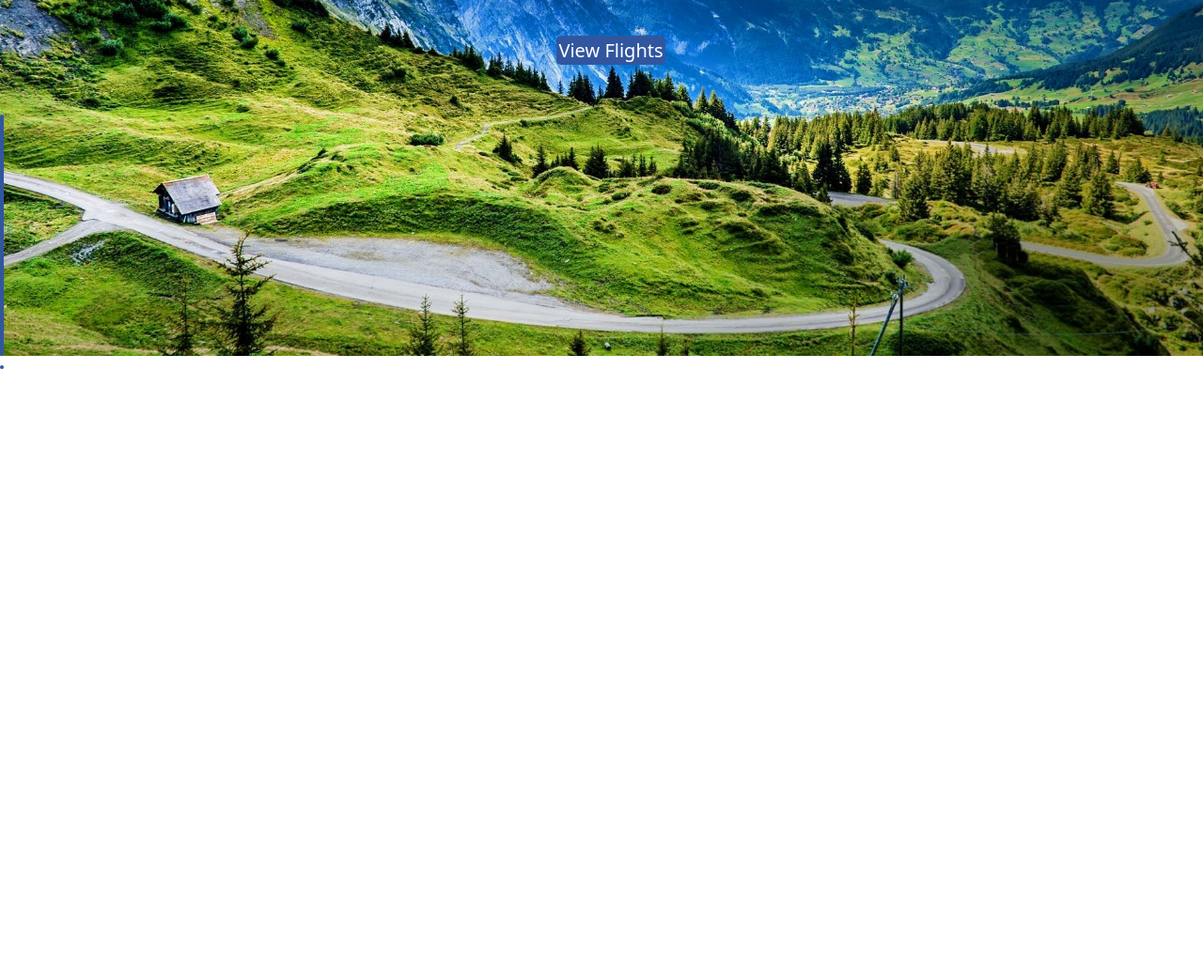
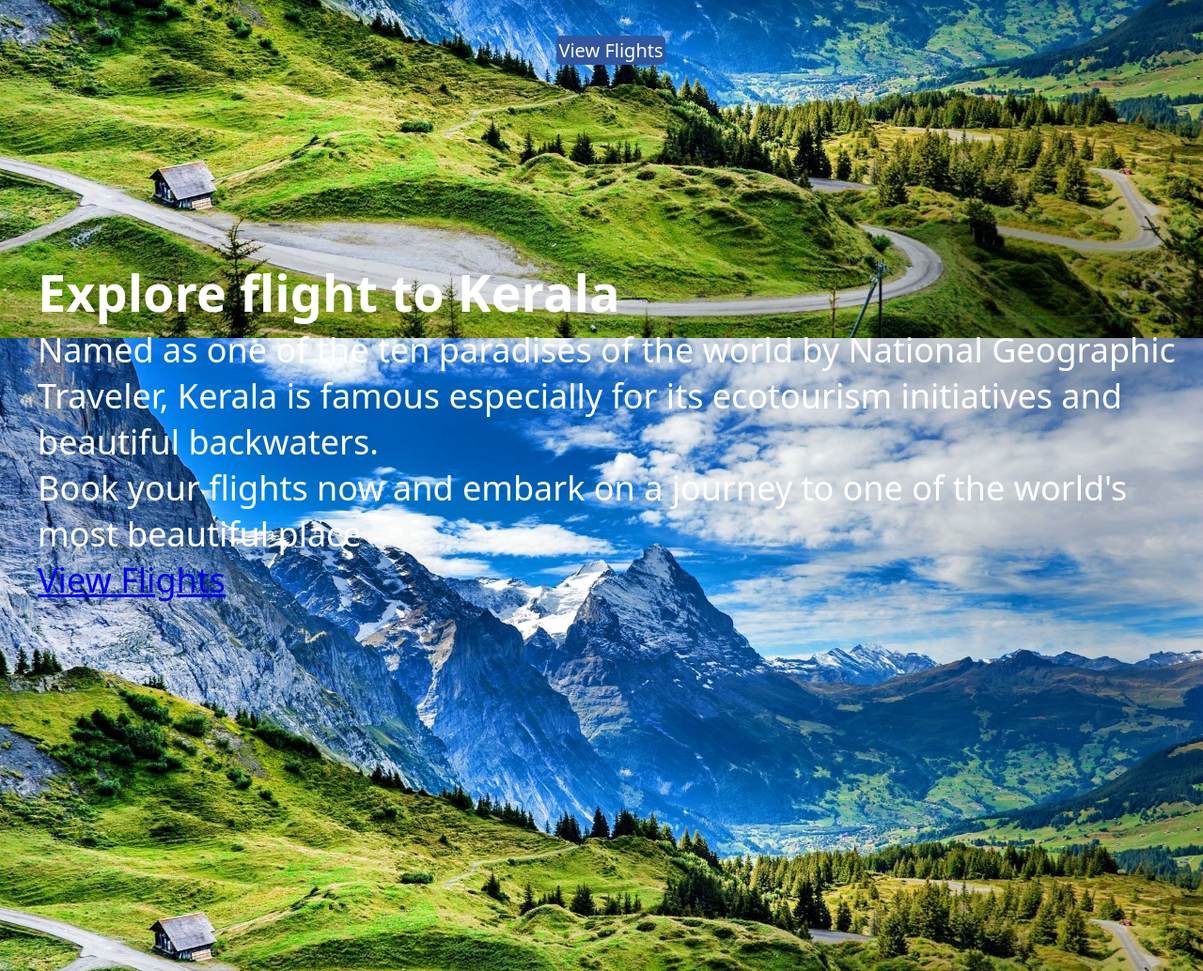
Before and after one commit to jithendhriyen/hackathon-, a plain HTML site: page about.html in a window 1280 px wide. Shown: the part 440-1474 px from the top of the page at 94% size. Before the commit the page ends 837 px from the top, so only its background shows below. Drawn offline with Linux system fonts and the light colour scheme.

Commit message:
about.html

```diff
--- a/about.html
+++ b/about.html
@@ -34,8 +34,17 @@
          <h1>Explore flight to Paris</h1>
          <p>Discover the charm of the city of light with our exclusive flight deals to Paris</p>
          <p>Book your flights now and embark on a journey to onr of the world's most romantioc place</p>
-         <a href="#" class="explore-button">View Flights<br></div>
-        <br><br><br><br>  <br><br><br><br><br><br><br>
+         <a href="#" class="explore-button">View Flights</a></div>
+        <br><br><br>
+        <div class="textr78">
+
+            <br><br><div class="textrr78">
+           <section class="main-contentt" id="flightst">
+             <h1>Explore flight to Kerala</h1>
+             <p>Named as one of the ten paradises of the world by National Geographic Traveler, Kerala is famous especially for its ecotourism initiatives and beautiful backwaters. </p>
+             <p>Book your flights now and embark on a journey to one of the world's most beautiful place</p>
+             <a href="#" class="explore-buttont">View Flights</div><br>
+        <br><br><br><br><br><br><br>
 
 
 
```
